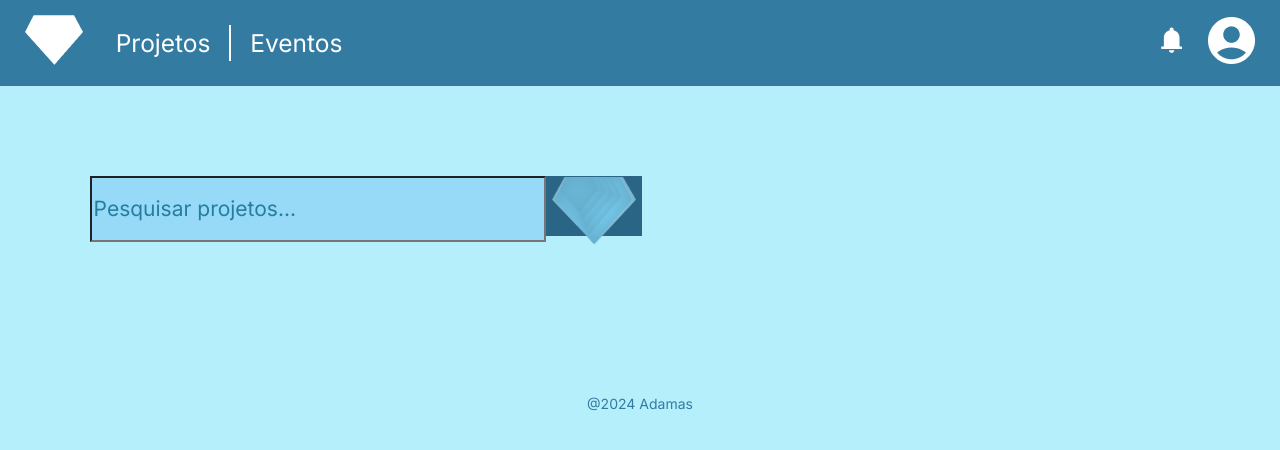
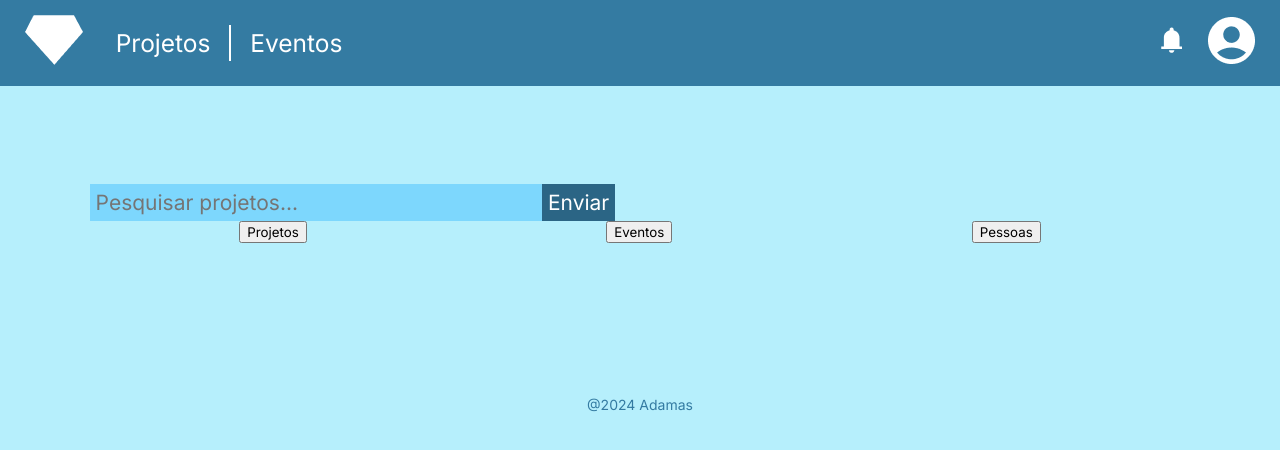
Before and after one commit to Noobolon/Adamas-FrontEnd, a Vue app: page /projetos in a window 1280 px wide. Shown: the top 450 px of the page. Built offline with nearby package versions, Linux system fonts and the light colour scheme.

Commit message:
Correção da barra de pesquisa

```diff
--- a/src/assets/css/pesquisas.css
+++ b/src/assets/css/pesquisas.css
@@ -6,41 +6,39 @@ main{
     padding: 7%;
 }
 
-form{
-    width: 100%;
-    display: flex;
-    flex-direction: row;
-    justify-content: left;
+
+/* Container de pesquisas */
+
+.srch_container input[type=text] {
+    background-color: var(--MenuColor);
+    padding: 6px;
+    margin-top: 8px;
+    font-size: 1.5em;
+    width: 40%;
+    border: none;
+    border-radius: var(--borderradius) 0 0 var(--borderradius);
 }
 
-input[type=text]{
-    height: 7.5vh;
-    width: 35vw;
+.srch_container button {
+    padding: 6px;
+    margin-top: 8px;
+    margin-right: 16px;
+    color: var(--Text2);
+    background: var(--ButtonColor);
     font-size: 1.5em;
-    border-radius: var(--borderradius) 0 0 var(--borderradius);
-
-    background-color: #96DAF7;
-    color: var(--Text);
-}
-
-input[type=text]::placeholder{
-    color: var(--TextFieldColor);
-}
-
-button{
-    height: 7.5vh;
-    width: 7.5vw;
-
+    border: none;
     border-radius: 0 var(--borderradius) var(--borderradius) 0;
-    border: none;
-    background-color: var(--ButtonColor);
     cursor: pointer;
   }
 
-button:hover{
-    background-color: var(--ButtonHoverColor);
+.srch_container button:hover {
+    background: var(--ButtonHoverColor);
   }
 
-#send-button{
-    width: 100%;
+/* Container de tipo de pesquisa */
+
+.contnt_container{
+    display: flex;
+    flex-direction: row;
+    justify-content: space-around;
 }
--- a/src/views/search/Projects.vue
+++ b/src/views/search/Projects.vue
@@ -15,21 +15,24 @@ methods: {
 
 }
 
-
-
-
 </script>
 
 <template>
 
     <main>
 
-        <form>
-            <input type="text" placeholder="Pesquisar projetos..." v-model="search_content">
-            <button type="button">
-                <img src="../../assets/images/diamond.png" alt="Send" id="send-button">
-            </button>
-        </form>
+        <div class="srch_container">
+            <form>
+                <input type="text" placeholder="Pesquisar projetos..." v-model="search_content">
+                <button type="button">Enviar</button>
+            </form>
+        </div>
+
+        <div class="contnt_container">
+            <button>Projetos</button>
+            <button>Eventos</button>
+            <button>Pessoas</button>
+        </div>
 
     </main>
 
```
Lines whose indentation alone changed are shown as unchanged.
